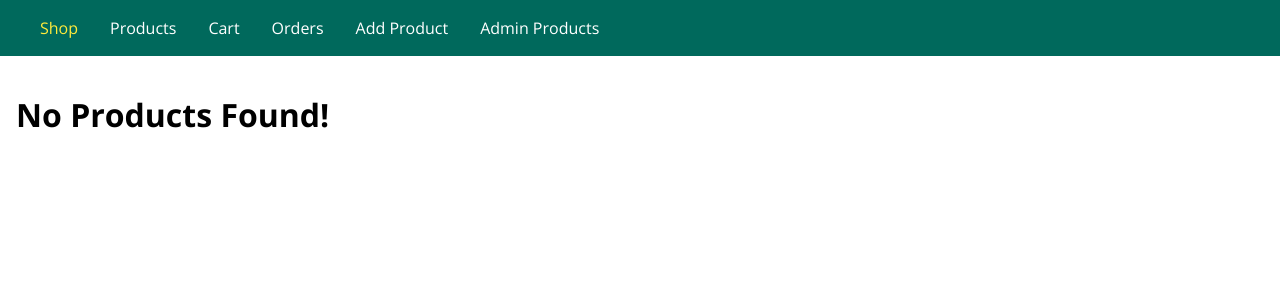
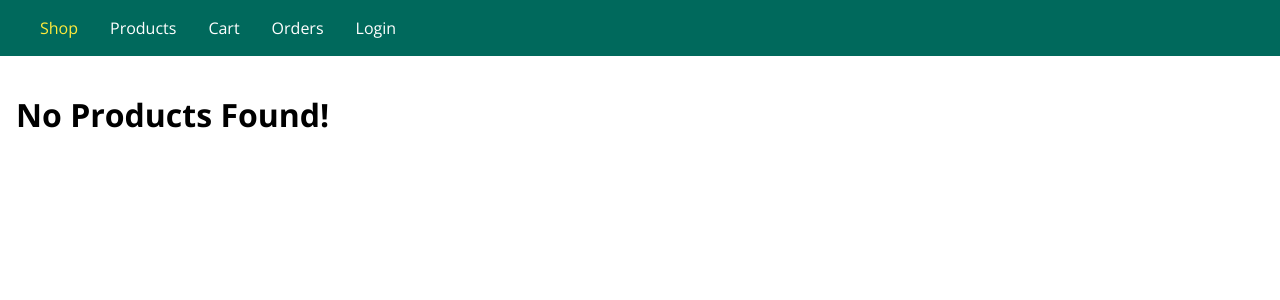
Before and after one commit to hymntaha/store-nodejs, a Node server app: page / in a window 1280 px wide. Shown: the top 300 px of the page. Run offline with Node 20, Linux system fonts and the light colour scheme; data that the repository does not hold is empty; some libraries are stand-ins or nearby versions.

Commit message:
style changes for navigation

```diff
--- a/public/css/main.css
+++ b/public/css/main.css
@@ -42,8 +42,10 @@ form {
 
 .main-header__nav {
   height: 100%;
-  display: none;
+  width: 100%;
+  display: flex;
   align-items: center;
+  justify-content: space-between;
 }
 
 .main-header__item-list {
@@ -58,14 +60,21 @@ form {
   padding: 0;
 }
 
-.main-header__item a {
+.main-header__item a,
+.main-header__item button {
+  font: inherit;
+  background: transparent;
+  border: none;
   text-decoration: none;
   color: white;
+  cursor: pointer;
 }
 
 .main-header__item a:hover,
 .main-header__item a:active,
-.main-header__item a.active {
+.main-header__item a.active,
+.main-header__item button:hover,
+.main-header__item button:active {
   color: #ffeb3b;
 }
 
--- a/views/includes/navigation.ejs
+++ b/views/includes/navigation.ejs
@@ -15,14 +15,19 @@
             <li class="main-header__item">
                 <a class="<%= path === '/orders' ? 'active' : '' %>" href="/orders">Orders</a>
             </li>
-            <li class="main-header__item">
-                <a class="<%= path === '/admin/add-product' ? 'active' : '' %>" href="/admin/add-product">Add Product
-                </a>
-            </li>
-            <li class="main-header__item">
-                <a class="<%= path === '/admin/products' ? 'active' : '' %>" href="/admin/products">Admin Products
-                </a>
-            </li>
+            <!--<li class="main-header__item">-->
+                <!--<a class="<%= path === '/admin/add-product' ? 'active' : '' %>" href="/admin/add-product">Add Product-->
+                <!--</a>-->
+            <!--</li>-->
+            <!--<li class="main-header__item">-->
+                <!--<a class="<%= path === '/admin/products' ? 'active' : '' %>" href="/admin/products">Admin Products-->
+                <!--</a>-->
+            <!--</li>-->
+            <ul class="main-header__item-list">
+                <li class="main-header__item">
+                    <a href="/login">Login</a>
+                </li>
+            </ul>
         </ul>
     </nav>
 </header>
```
